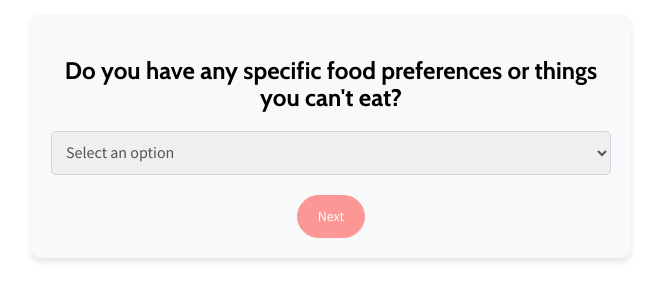
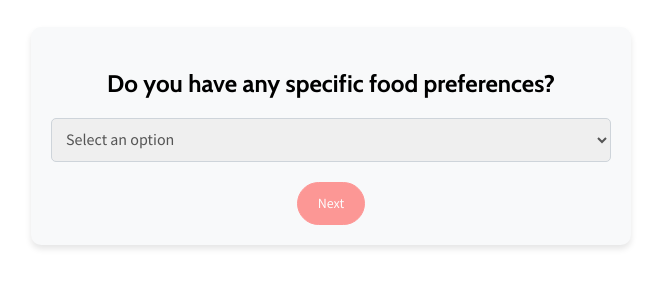
Before and after one commit to OvNMacharla/flavor-sage, a React (Create React App) app: page /questionnaire in a window 1280 px wide. Shown: the part 264-564 px from the top of the page, without its empty margins (309-970 px from the left). Built offline with nearby package versions, Linux system fonts and the light colour scheme.

Commit message:
question changes

```diff
--- a/src/Home/Home.jsx
+++ b/src/Home/Home.jsx
@@ -76,7 +76,7 @@ function Home() {
 
   const questions = [
     {
-      question: 'Do you have any specific food preferences or things you can\'t eat?',
+      question: 'Do you have any specific food preferences ?',
       options: ['Vegetarian', 'Non-Vegetarian', 'Vegan']
     },
     {
--- a/src/Questionnaire/Questionnaire.jsx
+++ b/src/Questionnaire/Questionnaire.jsx
@@ -4,7 +4,7 @@ import { useNavigate } from 'react-router-dom';
 
 const questions = [
   {
-    question: 'Do you have any specific food preferences or things you can\'t eat?',
+    question: 'Do you have any specific food preferences?',
     options: ['Vegetarian', 'Non-Vegetarian', 'Vegan']
   },
   {
```
